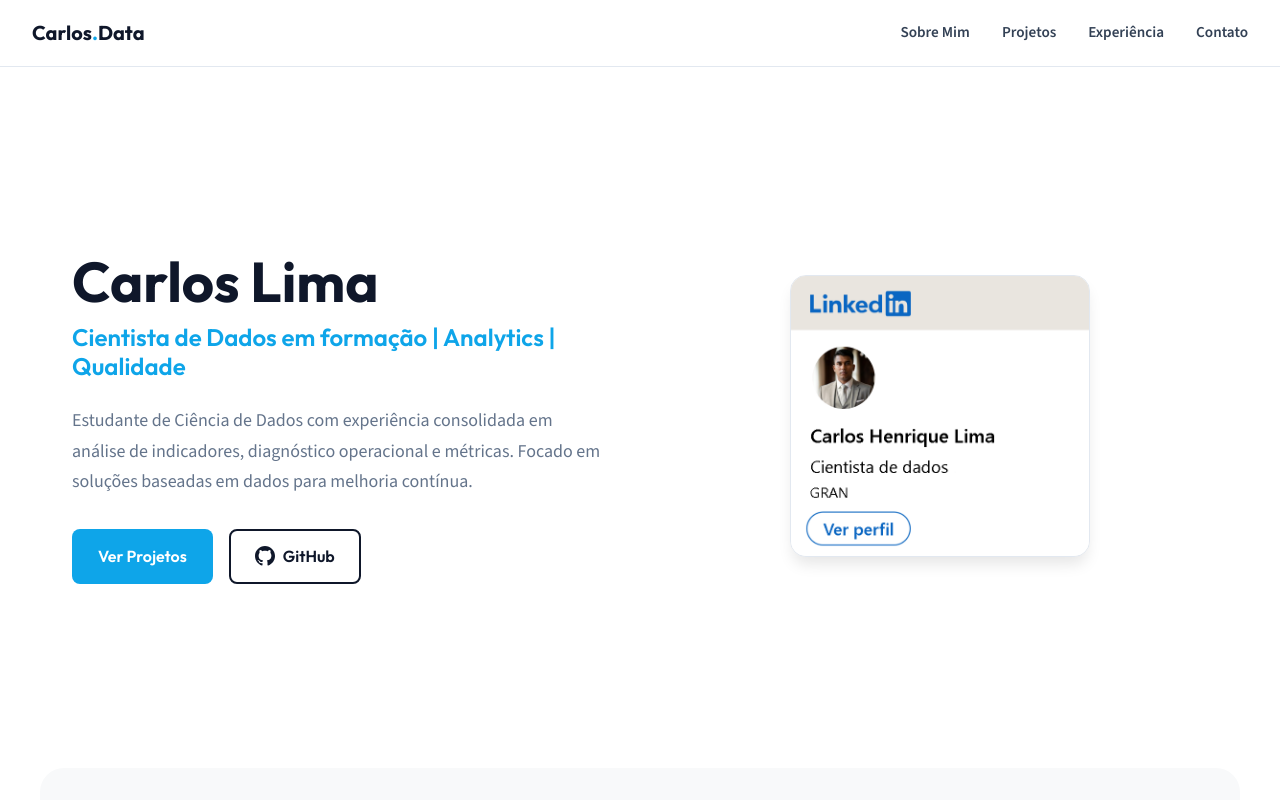
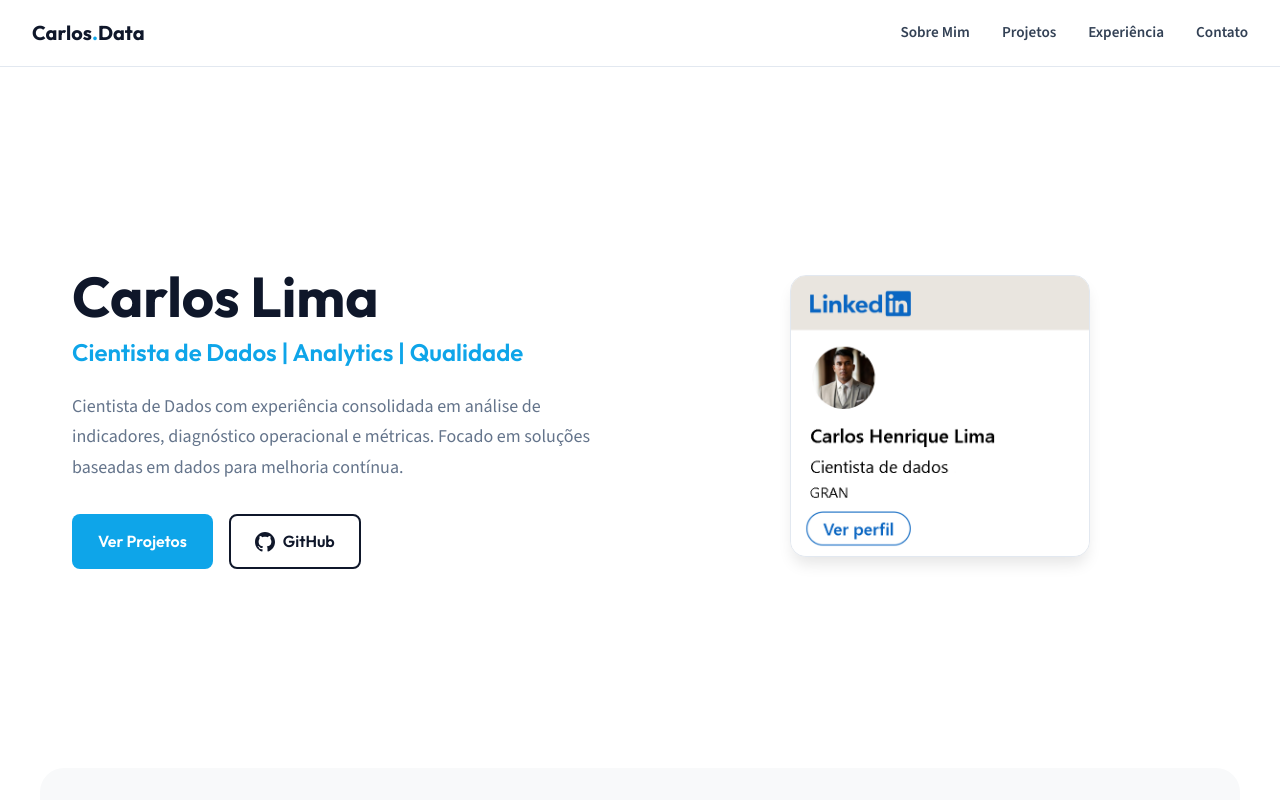
Before and after one commit to CarlosHenriqueLima9/CarlosHenriqueLima9, a plain HTML site: page index.html in a window 1280 px wide. Shown: the top 800 px of the page. Drawn offline with nearby package versions, Linux system fonts and the light colour scheme.

Commit message:
Update index.html
Curso concluído, atualização da descrição para Cientista de dados.

```diff
--- a/index.html
+++ b/index.html
@@ -499,8 +499,8 @@
         <section id="hero" class="animate-on-scroll">
             <div class="hero-text">
                 <h1>Carlos Lima</h1>
-                <h2>Cientista de Dados em formação | Analytics | Qualidade</h2>
-                <p>Estudante de Ciência de Dados com experiência consolidada em análise de indicadores, diagnóstico operacional e métricas. Focado em soluções baseadas em dados para melhoria contínua.</p>
+                <h2>Cientista de Dados | Analytics | Qualidade</h2>
+                <p>Cientista de Dados com experiência consolidada em análise de indicadores, diagnóstico operacional e métricas. Focado em soluções baseadas em dados para melhoria contínua.</p>
 
                 <div class="btn-group">
                     <a href="#projetos" class="btn btn-primary">Ver Projetos</a>
```
